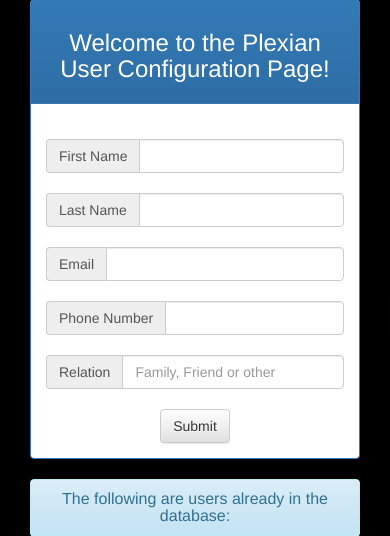
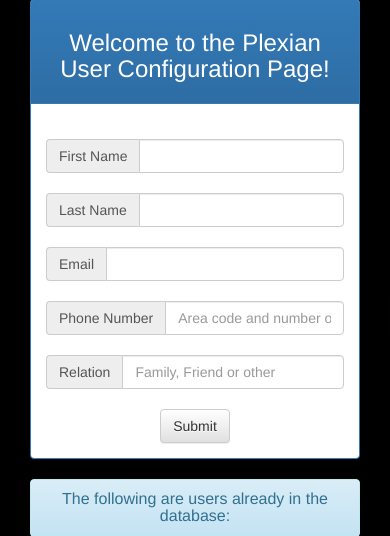
Before and after one commit to entegral/plexians, a Flask app: page /user_Page in a window 390 px wide. Shown: the part 73-609 px from the top of the page. Run offline with Flask 2, Linux system fonts and the light colour scheme; data that the repository does not hold is empty; some libraries are stand-ins or nearby versions.

Commit message:
added detailed instructions for user phone input

```diff
--- a/templates/user_page.html
+++ b/templates/user_page.html
@@ -23,7 +23,7 @@
       </div><br>
       <div class="input-group">
         <span class="input-group-addon">Phone Number</span>
-        <input type="text" class="form-control" name="phone">
+        <input type="text" class="form-control" name="phone" placeholder="Area code and number only please, NO SYMBOLS! i.e. AAABBBCCCC">
       </div><br>
       <div class="input-group">
         <span class="input-group-addon">Relation</span>
```
